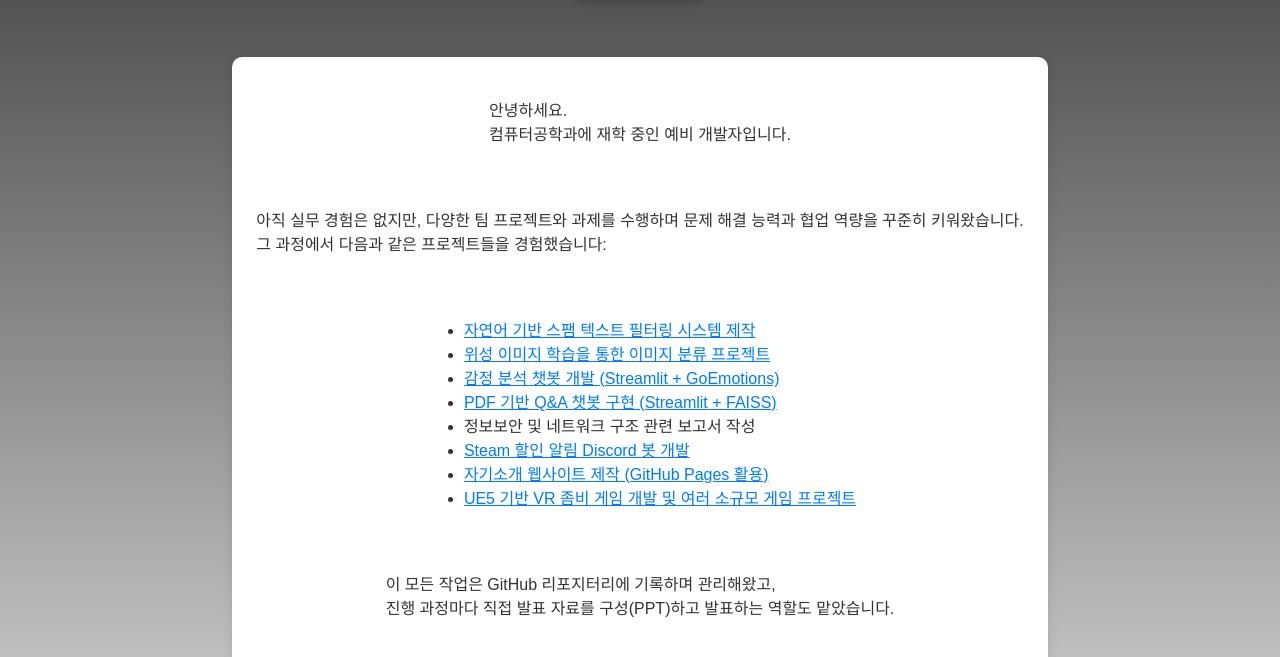
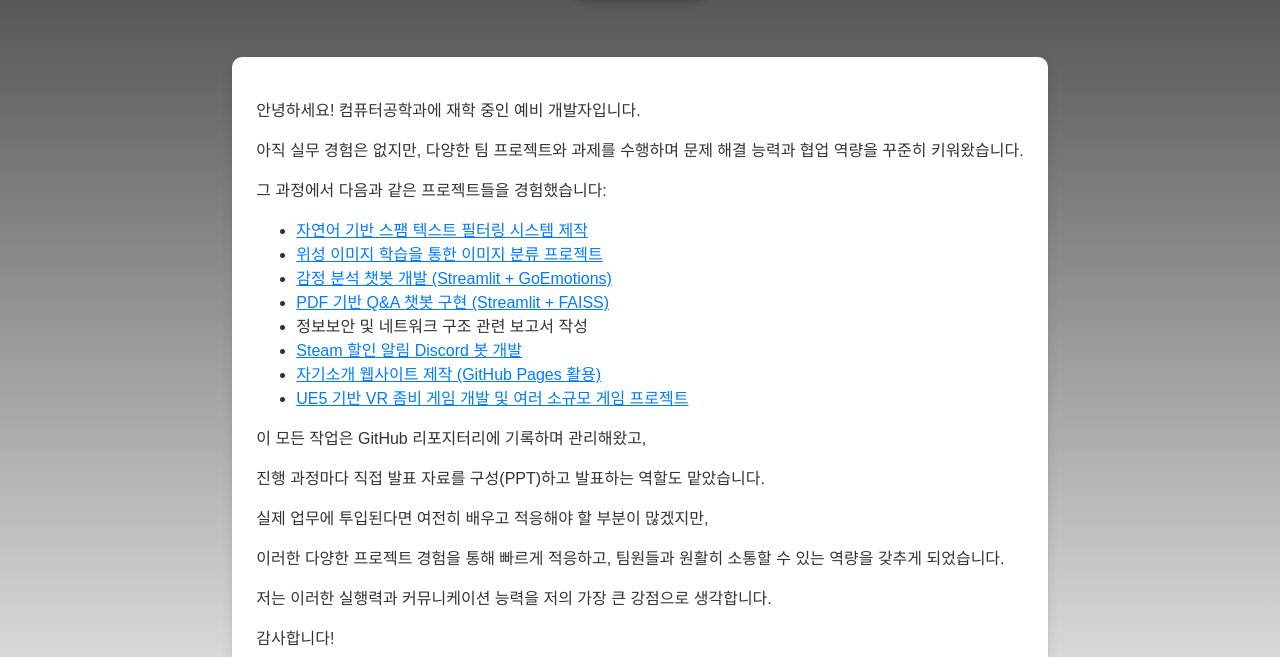
Before and after one commit to hashep/hashep.github.io, a plain HTML site: page html/about.html in a window 1280 px wide. Shown: the part 143-800 px from the top of the page. Drawn offline with Linux system fonts and the light colour scheme.

Commit message:
Update about.html

```diff
--- a/html/about.html
+++ b/html/about.html
@@ -14,13 +14,10 @@
       </header>
 
       <section id="about">
-        <div style="display: flex; flex-direction: column; gap: 30px; align-items: center; text-align: left; max-width: 800px;">
+        <p>안녕하세요! 컴퓨터공학과에 재학 중인 예비 개발자입니다.</p>
 
-          <p>안녕하세요.<br />
-          컴퓨터공학과에 재학 중인 예비 개발자입니다.</p>
-
-          <p>아직 실무 경험은 없지만, 다양한 팀 프로젝트와 과제를 수행하며 문제 해결 능력과 협업 역량을 꾸준히 키워왔습니다.<br />
-          그 과정에서 다음과 같은 프로젝트들을 경험했습니다:</p>
+        <p>아직 실무 경험은 없지만, 다양한 팀 프로젝트와 과제를 수행하며 문제 해결 능력과 협업 역량을 꾸준히 키워왔습니다.</p>
+        <p>그 과정에서 다음과 같은 프로젝트들을 경험했습니다:</p>
 
         <ul>
           <li><a href="https://github.com/hashep/natural" target="_blank">자연어 기반 스팸 텍스트 필터링 시스템 제작</a></li>
@@ -33,15 +30,14 @@
           <li><a href="https://github.com/hashep/VR_Zombie_Game_project2" target="_blank">UE5 기반 VR 좀비 게임 개발 및 여러 소규모 게임 프로젝트</a></li>
         </ul>
 
-          <p>이 모든 작업은 GitHub 리포지터리에 기록하며 관리해왔고,<br />
-          진행 과정마다 직접 발표 자료를 구성(PPT)하고 발표하는 역할도 맡았습니다.</p>
+        <p>이 모든 작업은 GitHub 리포지터리에 기록하며 관리해왔고,</p>
+        <p>진행 과정마다 직접 발표 자료를 구성(PPT)하고 발표하는 역할도 맡았습니다.</p>
 
-          <p>실제 업무에 투입된다면 여전히 배우고 적응해야 할 부분이 많겠지만,<br />
-          이러한 다양한 프로젝트 경험을 통해 빠르게 적응하고, 팀원들과 원활히 소통할 수 있는 역량을 갖추게 되었습니다.<br />
-          저는 이러한 실행력과 커뮤니케이션 능력을 저의 가장 큰 강점으로 생각합니다.</p>
+        <p>실제 업무에 투입된다면 여전히 배우고 적응해야 할 부분이 많겠지만,</p>
+        <p>이러한 다양한 프로젝트 경험을 통해 빠르게 적응하고, 팀원들과 원활히 소통할 수 있는 역량을 갖추게 되었습니다.</p>
+        <p>저는 이러한 실행력과 커뮤니케이션 능력을 저의 가장 큰 강점으로 생각합니다.</p>
 
-          <p>감사합니다.</p>
-        </div>
+        <p>감사합니다!</p>
       </section>
 
       <div style="margin-top: 40px; text-align: center;">
```
Lines whose indentation alone changed are shown as unchanged.
